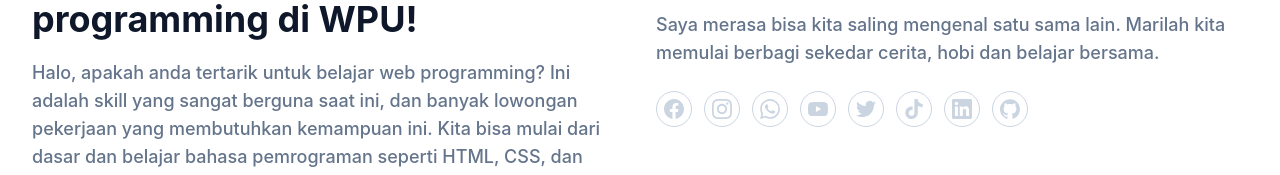
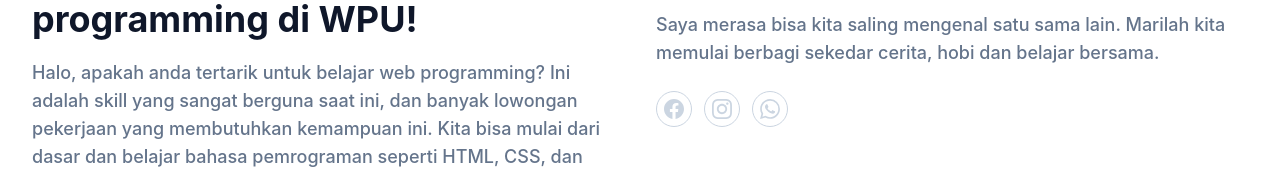
Before and after one commit to refaamirul/refaamirul.github.io, a website: page index.html in a window 1280 px wide. Shown: the part 953-1128 px from the top of the page. Drawn offline with Linux system fonts and the light colour scheme.

Commit message:
hapus beberapa link media sosial

```diff
--- a/index.html
+++ b/index.html
@@ -165,54 +165,6 @@
               <!-- WhatsApp -->
               <a href="https://wa.me/6285346143958?text=Halo,%20salam%20kenal,%20yuk%20berteman" target="_blank" class="svge mr-3 flex h-9 w-9 items-center justify-center rounded-full border border-slate-300 text-slate-300 hover:border-primary hover:bg-primary hover:text-white">
                 <svg role="img" width="20" class="fill-current" viewBox="0 0 24 24" xmlns="http://www.w3.org/2000/svg"><title>WhatsApp</title><path d="M17.472 14.382c-.297-.149-1.758-.867-2.03-.967-.273-.099-.471-.148-.67.15-.197.297-.767.966-.94 1.164-.173.199-.347.223-.644.075-.297-.15-1.255-.463-2.39-1.475-.883-.788-1.48-1.761-1.653-2.059-.173-.297-.018-.458.13-.606.134-.133.298-.347.446-.52.149-.174.198-.298.298-.497.099-.198.05-.371-.025-.52-.075-.149-.669-1.612-.916-2.207-.242-.579-.487-.5-.669-.51-.173-.008-.371-.01-.57-.01-.198 0-.52.074-.792.372-.272.297-1.04 1.016-1.04 2.479 0 1.462 1.065 2.875 1.213 3.074.149.198 2.096 3.2 5.077 4.487.709.306 1.262.489 1.694.625.712.227 1.36.195 1.871.118.571-.085 1.758-.719 2.006-1.413.248-.694.248-1.289.173-1.413-.074-.124-.272-.198-.57-.347m-5.421 7.403h-.004a9.87 9.87 0 01-5.031-1.378l-.361-.214-3.741.982.998-3.648-.235-.374a9.86 9.86 0 01-1.51-5.26c.001-5.45 4.436-9.884 9.888-9.884 2.64 0 5.122 1.03 6.988 2.898a9.825 9.825 0 012.893 6.994c-.003 5.45-4.437 9.884-9.885 9.884m8.413-18.297A11.815 11.815 0 0012.05 0C5.495 0 .16 5.335.157 11.892c0 2.096.547 4.142 1.588 5.945L.057 24l6.305-1.654a11.882 11.882 0 005.683 1.448h.005c6.554 0 11.89-5.335 11.893-11.893a11.821 11.821 0 00-3.48-8.413Z"/></svg>
-              </a>
-              <!-- Youtube -->
-              <a
-                href="https://youtube.com/@moch.refaamirul8841"
-                target="_blank"
-                class="svge mr-3 flex h-9 w-9 items-center justify-center rounded-full border border-slate-300 text-slate-300 hover:border-primary hover:bg-primary hover:text-white"
-              >
-                <svg role="img" width="20" class="fill-current" viewBox="0 0 24 24" xmlns="http://www.w3.org/2000/svg">
-                  <title>YouTube</title>
-                  <path
-                    d="M23.498 6.186a3.016 3.016 0 0 0-2.122-2.136C19.505 3.545 12 3.545 12 3.545s-7.505 0-9.377.505A3.017 3.017 0 0 0 .502 6.186C0 8.07 0 12 0 12s0 3.93.502 5.814a3.016 3.016 0 0 0 2.122 2.136c1.871.505 9.376.505 9.376.505s7.505 0 9.377-.505a3.015 3.015 0 0 0 2.122-2.136C24 15.93 24 12 24 12s0-3.93-.502-5.814zM9.545 15.568V8.432L15.818 12l-6.273 3.568z"
-                  />
-                </svg>
-              </a>
-              <!-- Twitter -->
-              <a href="https://twitter.com/moch_refaamirul" target="_blank" class="svge mr-3 flex h-9 w-9 items-center justify-center rounded-full border border-slate-300 text-slate-300 hover:border-primary hover:bg-primary hover:text-white">
-                <svg role="img" width="20" class="fill-current" viewBox="0 0 24 24" xmlns="http://www.w3.org/2000/svg">
-                  <title>Twitter</title>
-                  <path
-                    d="M23.953 4.57a10 10 0 01-2.825.775 4.958 4.958 0 002.163-2.723c-.951.555-2.005.959-3.127 1.184a4.92 4.92 0 00-8.384 4.482C7.69 8.095 4.067 6.13 1.64 3.162a4.822 4.822 0 00-.666 2.475c0 1.71.87 3.213 2.188 4.096a4.904 4.904 0 01-2.228-.616v.06a4.923 4.923 0 003.946 4.827 4.996 4.996 0 01-2.212.085 4.936 4.936 0 004.604 3.417 9.867 9.867 0 01-6.102 2.105c-.39 0-.779-.023-1.17-.067a13.995 13.995 0 007.557 2.209c9.053 0 13.998-7.496 13.998-13.985 0-.21 0-.42-.015-.63A9.935 9.935 0 0024 4.59z"
-                  />
-                </svg>
-              </a>
-              <!-- Tiktok -->
-              <a href="https://www.tiktok.com/@refaamirul24" target="_blank" class="svge mr-3 flex h-9 w-9 items-center justify-center rounded-full border border-slate-300 text-slate-300 hover:border-primary hover:bg-primary hover:text-white">
-                <svg role="img" width="20" class="fill-current" viewBox="0 0 24 24" xmlns="http://www.w3.org/2000/svg">
-                  <title>TikTok</title>
-                  <path
-                    d="M12.525.02c1.31-.02 2.61-.01 3.91-.02.08 1.53.63 3.09 1.75 4.17 1.12 1.11 2.7 1.62 4.24 1.79v4.03c-1.44-.05-2.89-.35-4.2-.97-.57-.26-1.1-.59-1.62-.93-.01 2.92.01 5.84-.02 8.75-.08 1.4-.54 2.79-1.35 3.94-1.31 1.92-3.58 3.17-5.91 3.21-1.43.08-2.86-.31-4.08-1.03-2.02-1.19-3.44-3.37-3.65-5.71-.02-.5-.03-1-.01-1.49.18-1.9 1.12-3.72 2.58-4.96 1.66-1.44 3.98-2.13 6.15-1.72.02 1.48-.04 2.96-.04 4.44-.99-.32-2.15-.23-3.02.37-.63.41-1.11 1.04-1.36 1.75-.21.51-.15 1.07-.14 1.61.24 1.64 1.82 3.02 3.5 2.87 1.12-.01 2.19-.66 2.77-1.61.19-.33.4-.67.41-1.06.1-1.79.06-3.57.07-5.36.01-4.03-.01-8.05.02-12.07z"
-                  />
-                </svg>
-              </a>
-              <!-- Linkedin -->
-              <a
-                href="https://www.linkedin.com/in/moch-refa-amirul-202a19251/"
-                target="_blank"
-                class="svge mr-3 flex h-9 w-9 items-center justify-center rounded-full border border-slate-300 text-slate-300 hover:border-primary hover:bg-primary hover:text-white"
-              >
-                <svg role="img" width="20" class="fill-current" viewBox="0 0 24 24" xmlns="http://www.w3.org/2000/svg">
-                  <title>LinkedIn</title>
-                  <path
-                    d="M20.447 20.452h-3.554v-5.569c0-1.328-.027-3.037-1.852-3.037-1.853 0-2.136 1.445-2.136 2.939v5.667H9.351V9h3.414v1.561h.046c.477-.9 1.637-1.85 3.37-1.85 3.601 0 4.267 2.37 4.267 5.455v6.286zM5.337 7.433c-1.144 0-2.063-.926-2.063-2.065 0-1.138.92-2.063 2.063-2.063 1.14 0 2.064.925 2.064 2.063 0 1.139-.925 2.065-2.064 2.065zm1.782 13.019H3.555V9h3.564v11.452zM22.225 0H1.771C.792 0 0 .774 0 1.729v20.542C0 23.227.792 24 1.771 24h20.451C23.2 24 24 23.227 24 22.271V1.729C24 .774 23.2 0 22.222 0h.003z"
-                  />
-                </svg>
-              </a>
-              <!-- Github -->
-              <a href="https://github.com/refaamirul" target="_blank" class="svge mr-3 flex h-9 w-9 items-center justify-center rounded-full border border-slate-300 text-slate-300 hover:border-primary hover:bg-primary hover:text-white">
-                <svg role="img" width="20" class="fill-current" viewBox="0 0 24 24" xmlns="http://www.w3.org/2000/svg"><title>GitHub</title><path fill="" d="M12 .297c-6.63 0-12 5.373-12 12 0 5.303 3.438 9.8 8.205 11.385.6.113.82-.258.82-.577 0-.285-.01-1.04-.015-2.04-3.338.724-4.042-1.61-4.042-1.61C4.422 18.07 3.633 17.7 3.633 17.7c-1.087-.744.084-.729.084-.729 1.205.084 1.838 1.236 1.838 1.236 1.07 1.835 2.809 1.305 3.495.998.108-.776.417-1.305.76-1.605-2.665-.3-5.466-1.332-5.466-5.93 0-1.31.465-2.38 1.235-3.22-.135-.303-.54-1.523.105-3.176 0 0 1.005-.322 3.3 1.23.96-.267 1.98-.399 3-.405 1.02.006 2.04.138 3 .405 2.28-1.552 3.285-1.23 3.285-1.23.645 1.653.24 2.873.12 3.176.765.84 1.23 1.91 1.23 3.22 0 4.61-2.805 5.625-5.475 5.92.42.36.81 1.096.81 2.22 0 1.606-.015 2.896-.015 3.286 0 .315.21.69.825.57C20.565 22.092 24 17.592 24 12.297c0-6.627-5.373-12-12-12"/></svg>
               </a>
             </div>
           </div>
```
